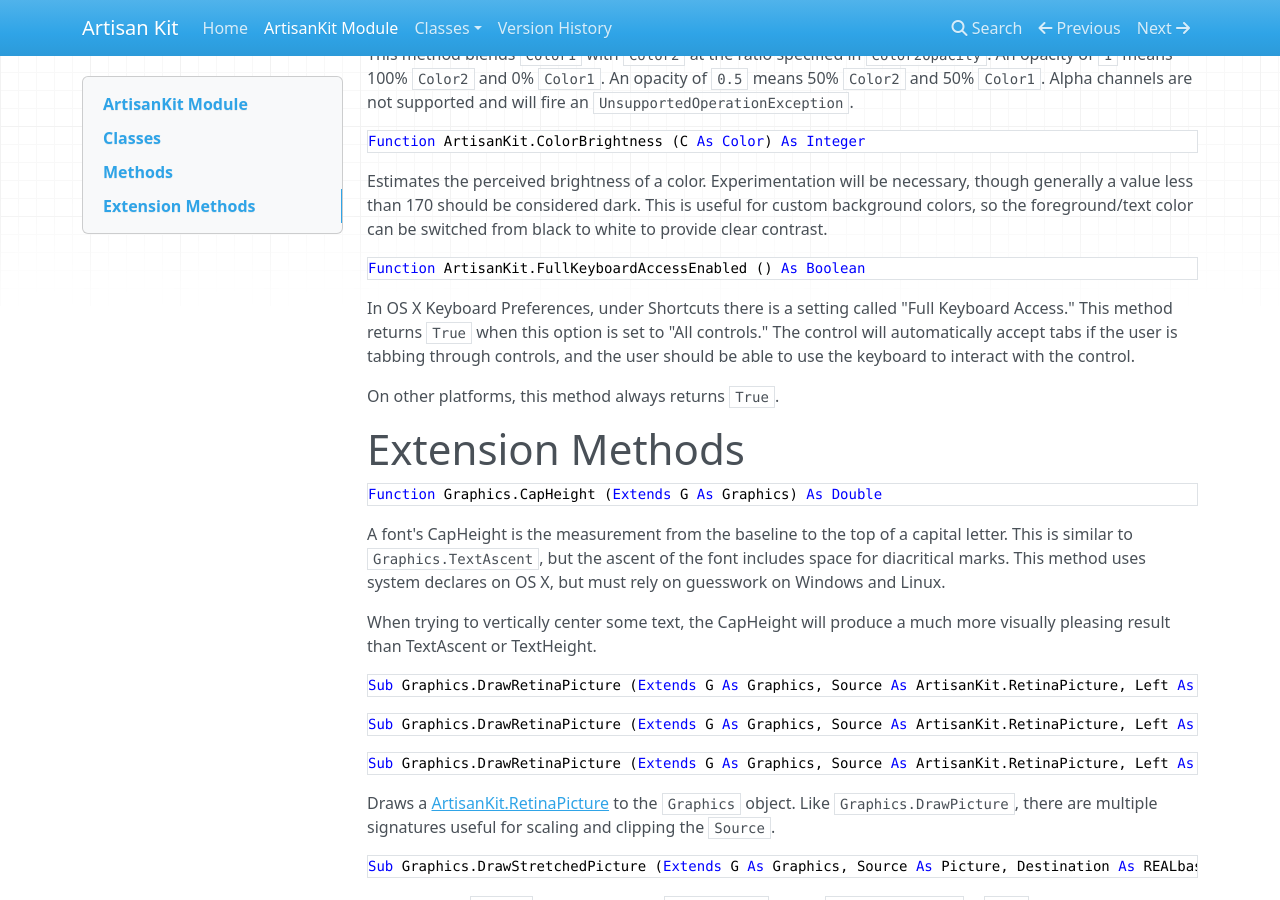
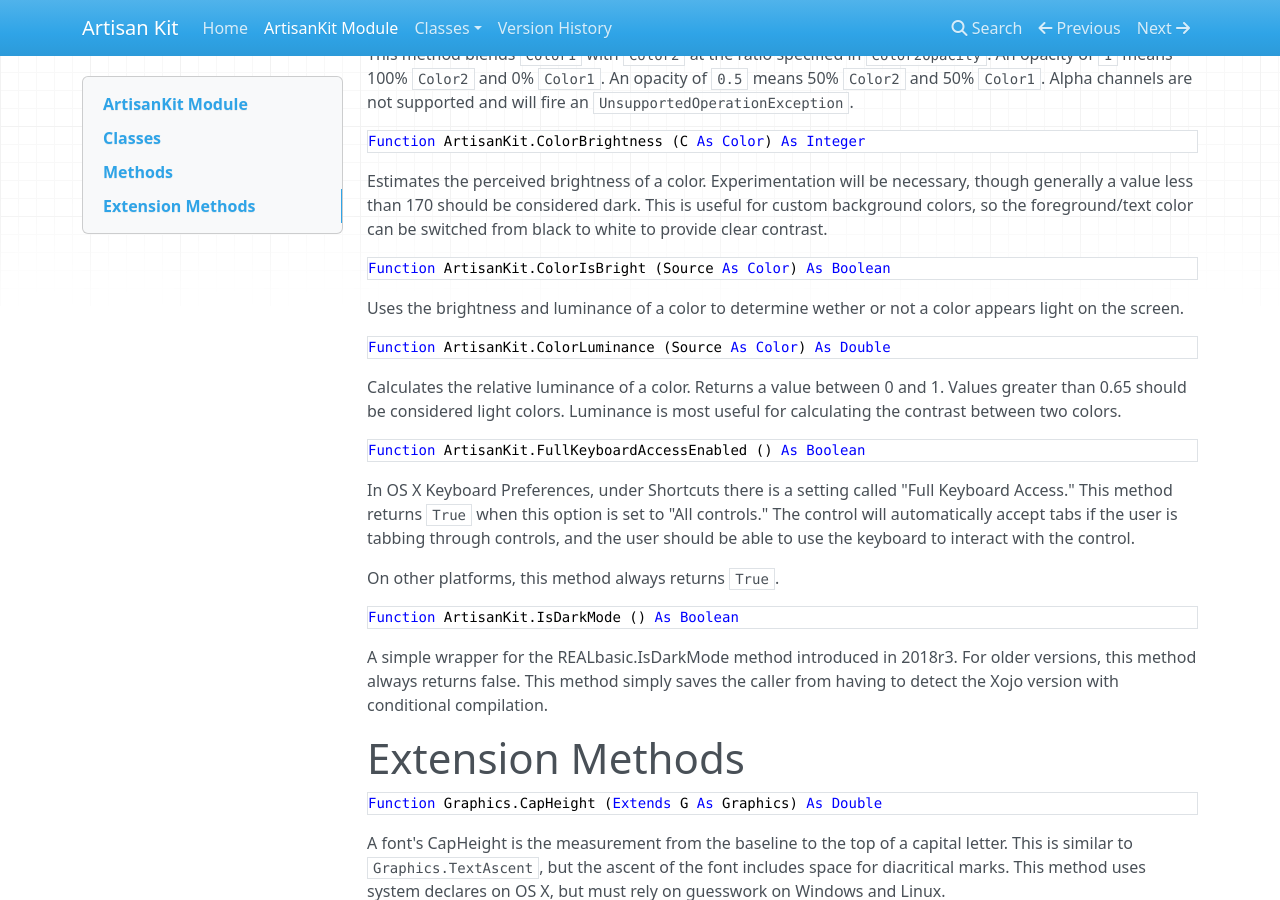
Before and after one commit to thommcgrath/ArtisanKit, an MkDocs documentation site: the page built from Documentation/docs/ArtisanKit.md, in a window 1280 px wide and 900 px high, scrolled down 400 px. Built offline with MkDocs 1.6.1, drawn with Linux system fonts in a browser that asks for light colours; nearby versions of some CDN libraries; old or Windows-style settings are respelled for this version of MkDocs.

Commit message:
ArtisanKit 1.1.0
Adds IsDarkMode, ColorIsBright, and ColorLuminance methods.

```diff
--- a/Documentation/docs/ArtisanKit.md
+++ b/Documentation/docs/ArtisanKit.md
@@ -16,10 +16,19 @@ This method blends `Color1` with `Color2` at the ratio specified in `Color2Opaci
 <pre id="method.colorbrightness"><span style="font-family: 'source-code-pro', 'menlo', 'courier', monospace; color: #000000;"><span style="color: #0000FF;">Function</span> ArtisanKit.ColorBrightness (C <span style="color: #0000FF;">As</span> <span style="color: #0000FF;">Color</span>) <span style="color: #0000FF;">As</span> <span style="color: #0000FF;">Integer</span></span></pre>
 Estimates the perceived brightness of a color. Experimentation will be necessary, though generally a value less than 170 should be considered dark. This is useful for custom background colors, so the foreground/text color can be switched from black to white to provide clear contrast.
 
+<pre id="method.colorisbright"><span style="font-family: 'source-code-pro', 'menlo', 'courier', monospace; color: #000000;"><span style="color: #0000FF;">Function</span> ArtisanKit.ColorIsBright (Source <span style="color: #0000FF;">As</span> <span style="color: #0000FF;">Color</span>) <span style="color: #0000FF;">As</span> <span style="color: #0000FF;">Boolean</span></span></pre>
+Uses the brightness and luminance of a color to determine wether or not a color appears light on the screen.
+
+<pre id="method.colorluminance"><span style="font-family: 'source-code-pro', 'menlo', 'courier', monospace; color: #000000;"><span style="color: #0000FF;">Function</span> ArtisanKit.ColorLuminance (Source <span style="color: #0000FF;">As</span> <span style="color: #0000FF;">Color</span>) <span style="color: #0000FF;">As</span> <span style="color: #0000FF;">Double</span></span></pre>
+Calculates the relative luminance of a color. Returns a value between 0 and 1. Values greater than 0.65 should be considered light colors. Luminance is most useful for calculating the contrast between two colors.
+
 <pre id="method.fullkeyboardaccessenabled"><span style="font-family: 'source-code-pro', 'menlo', 'courier', monospace; color: #000000;"><span style="color: #0000FF;">Function</span> ArtisanKit.FullKeyboardAccessEnabled () <span style="color: #0000FF;">As</span> <span style="color: #0000FF;">Boolean</span></span></pre>
 In OS X Keyboard Preferences, under Shortcuts there is a setting called "Full Keyboard Access." This method returns `True` when this option is set to "All controls." The control will automatically accept tabs if the user is tabbing through controls, and the user should be able to use the keyboard to interact with the control.
 
 On other platforms, this method always returns `True`.
+
+<pre id="method.isdarkmode"><span style="font-family: 'source-code-pro', 'menlo', 'courier', monospace; color: #000000;"><span style="color: #0000FF;">Function</span> ArtisanKit.IsDarkMode () <span style="color: #0000FF;">As</span> <span style="color: #0000FF;">Boolean</span></span></pre>
+A simple wrapper for the REALbasic.IsDarkMode method introduced in 2018r3. For older versions, this method always returns false. This method simply saves the caller from having to detect the Xojo version with conditional compilation.
 
 # Extension Methods
 
```
Also changed, not shown: 1 other file.
